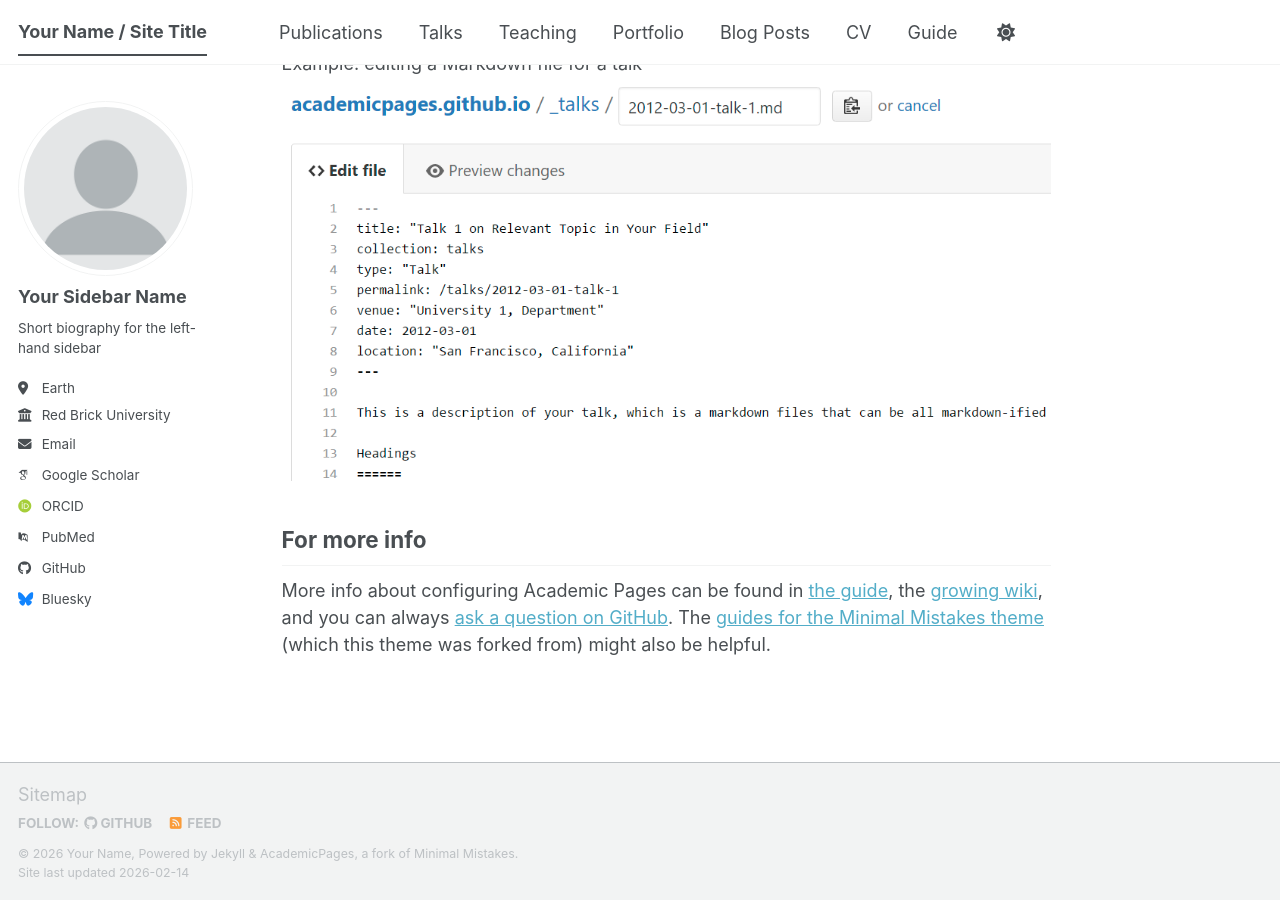
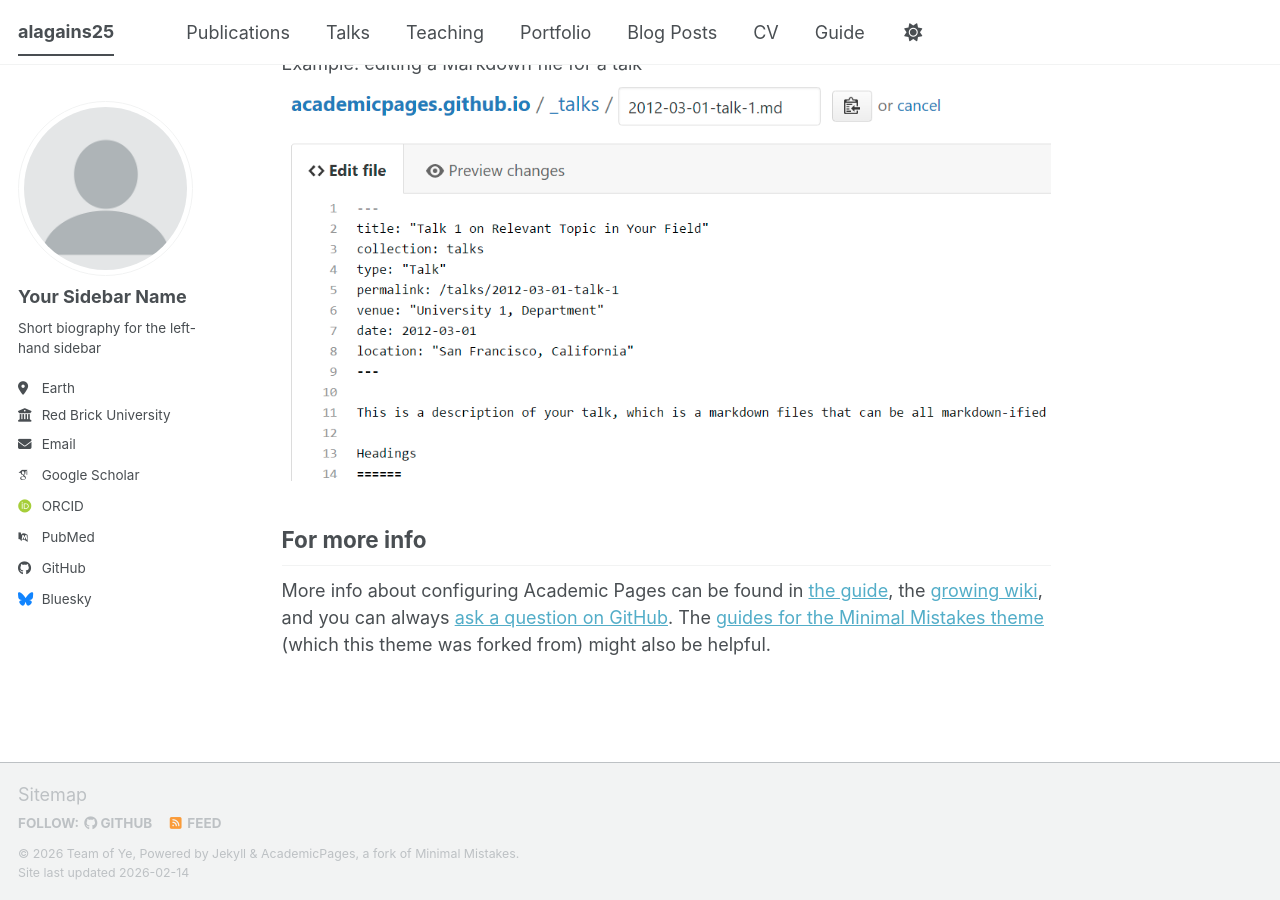
Before and after one commit to alagains25/alagains25.github.io, a Jekyll site: the page built from _pages/about.md, in a window 1280 px wide and 900 px high, scrolled down 2720 px. Built offline with Jekyll 4.4.1, drawn with Linux system fonts in a browser that asks for light colours; some web fonts are replaced; a script bundle is joined from its source files by our own code; library files that are not in the unit come from our copies.

Commit message:
Update _config.yml

```diff
--- a/_config.yml
+++ b/_config.yml
@@ -9,11 +9,11 @@
 # Basic Site Settings
 locale                   : "en-US"
 site_theme               : "default" # The available themes options are "default", "air", "sunrise", "mint", "dirt" and "contrast"
-title                    : "Your Name / Site Title"
+title                    : "alagains25"
 title_separator          : "-"
-name                     : &name "Your Name"
-description              : &description "Your Name's academic portfolio"   # Update this with a general description of your site, this is the default if not overridden by a page
-url                      : https://academicpages.github.io # The base hostname & protocol for your site e.g. "https://[your GitHub username].github.io",
+name                     : &name "Team of Ye"
+description              : &description "This is the website of Team alagains25"   # Update this with a general description of your site, this is the default if not overridden by a page
+url                      : https://alagains25.github.io/ # The base hostname & protocol for your site e.g. "https://[your GitHub username].github.io",
                                                            # or if you already have some other page hosted on Github then use "https://[your GitHub username].github.io/[Your Repo Name]"
 baseurl                  : "" # the subpath of your site, e.g. "/blog"
 repository               : "academicpages/academicpages.github.io"
```
